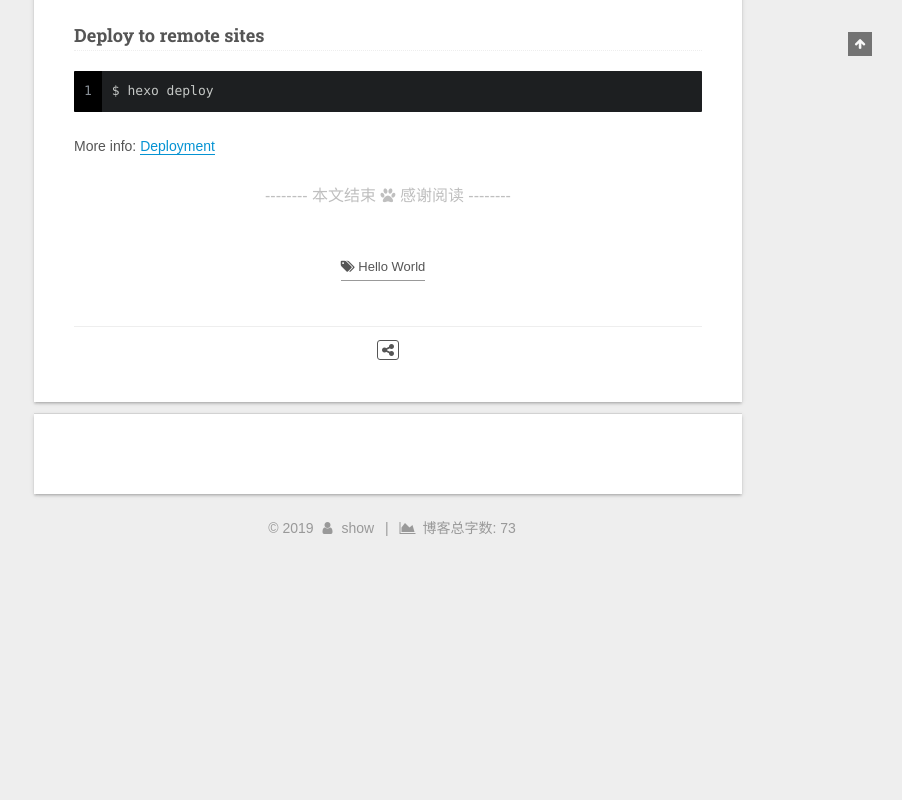
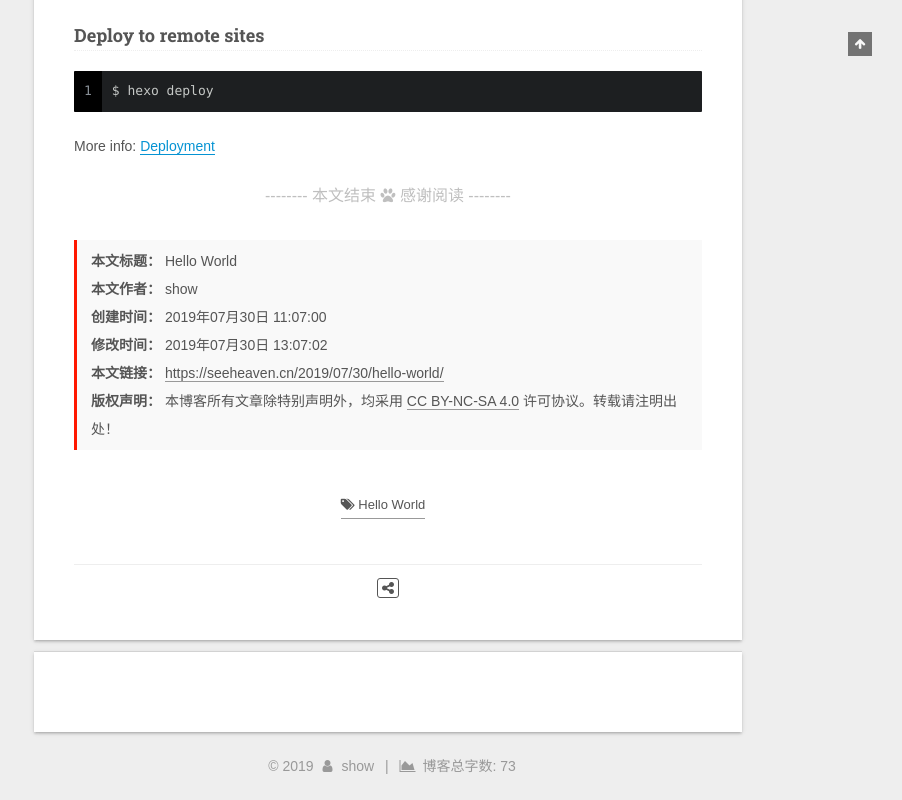
Before and after one commit to ihaveungithub/ihaveungithub.github.io, a plain HTML site: page 2019/07/30/hello-world/index.html in a window 1280 px wide. Shown: the part 844-1644 px from the top of the page, without its empty margins (378-1280 px from the left). Before the commit the page ends 1406 px from the top, so only its background shows below. Drawn offline with nearby package versions, Linux system fonts and the light colour scheme; some packages are replaced by stand-ins of ours; a script that the page names is missing; a web font is replaced by a local one.

Commit message:
Site updated: 2019-07-30 14:30:39

```diff
--- a/2019/07/30/hello-world/index.html
+++ b/2019/07/30/hello-world/index.html
@@ -126,7 +126,7 @@
 <meta property="og:site_name" content="show&#39;s blog">
 <meta property="og:description" content="Welcome to Hexo! This is your very first post. Check documentation for more info. If you get any problems when using Hexo, you can find the answer in troubleshooting or you can ask me on GitHub. Quick">
 <meta property="og:locale" content="zh-Hans">
-<meta property="og:updated_time" content="2019-07-30T05:40:54.725Z">
+<meta property="og:updated_time" content="2019-07-30T05:41:54.021Z">
 <meta name="twitter:card" content="summary">
 <meta name="twitter:title" content="Hello World">
 <meta name="twitter:description" content="Welcome to Hexo! This is your very first post. Check documentation for more info. If you get any problems when using Hexo, you can find the answer in troubleshooting or you can ask me on GitHub. Quick">
@@ -403,7 +403,7 @@
 
                 <span class="post-meta-item-text">更新于&#58;</span>
 
-              <time title="更新于" itemprop="dateModified" datetime="2019-07-30T13:40:54+08:00">
+              <time title="更新于" itemprop="dateModified" datetime="2019-07-30T13:41:54+08:00">
                 2019-07-30
               </time>
 
@@ -541,6 +541,36 @@
 
 
 
+
+      <div>
+        <ul class="post-copyright">
+  <li class="post-copyright-author">
+    <strong>本文标题： </strong>
+    Hello World
+  </li>
+  <li class="post-copyright-author">
+    <strong>本文作者：</strong>
+    show
+  </li>
+  <li class="post-copyright-author">
+    <strong>创建时间： </strong>
+    2019年07月30日 11:07:00
+  </li>
+  <li class="post-copyright-author">
+    <strong>修改时间： </strong>
+    2019年07月30日 13:07:02
+  </li>
+  <li class="post-copyright-link">
+    <strong>本文链接：</strong>
+    <a href="https://seeheaven.cn/2019/07/30/hello-world/" title="Hello World">https://seeheaven.cn/2019/07/30/hello-world/</a>
+  </li>
+  <li class="post-copyright-license">
+    <strong>版权声明： </strong>
+    本博客所有文章除特别声明外，均采用 <a href="https://creativecommons.org/licenses/by-nc-sa/4.0/" rel="external nofollow" target="_blank">CC BY-NC-SA 4.0</a> 许可协议。转载请注明出处！
+  </li>
+</ul>
+
+      </div>
 
 
     <footer class="post-footer">
--- a/css/main.css
+++ b/css/main.css
@@ -2090,7 +2090,7 @@ img:hover {
   width: 4px;
   height: 4px;
   border-radius: 50%;
-  background: #06e4e9;
+  background: #9644b4;
 }
 .links-of-blogroll {
   font-size: 13px;
```
Also changed, not shown: index.html (+1 -1 lines).
